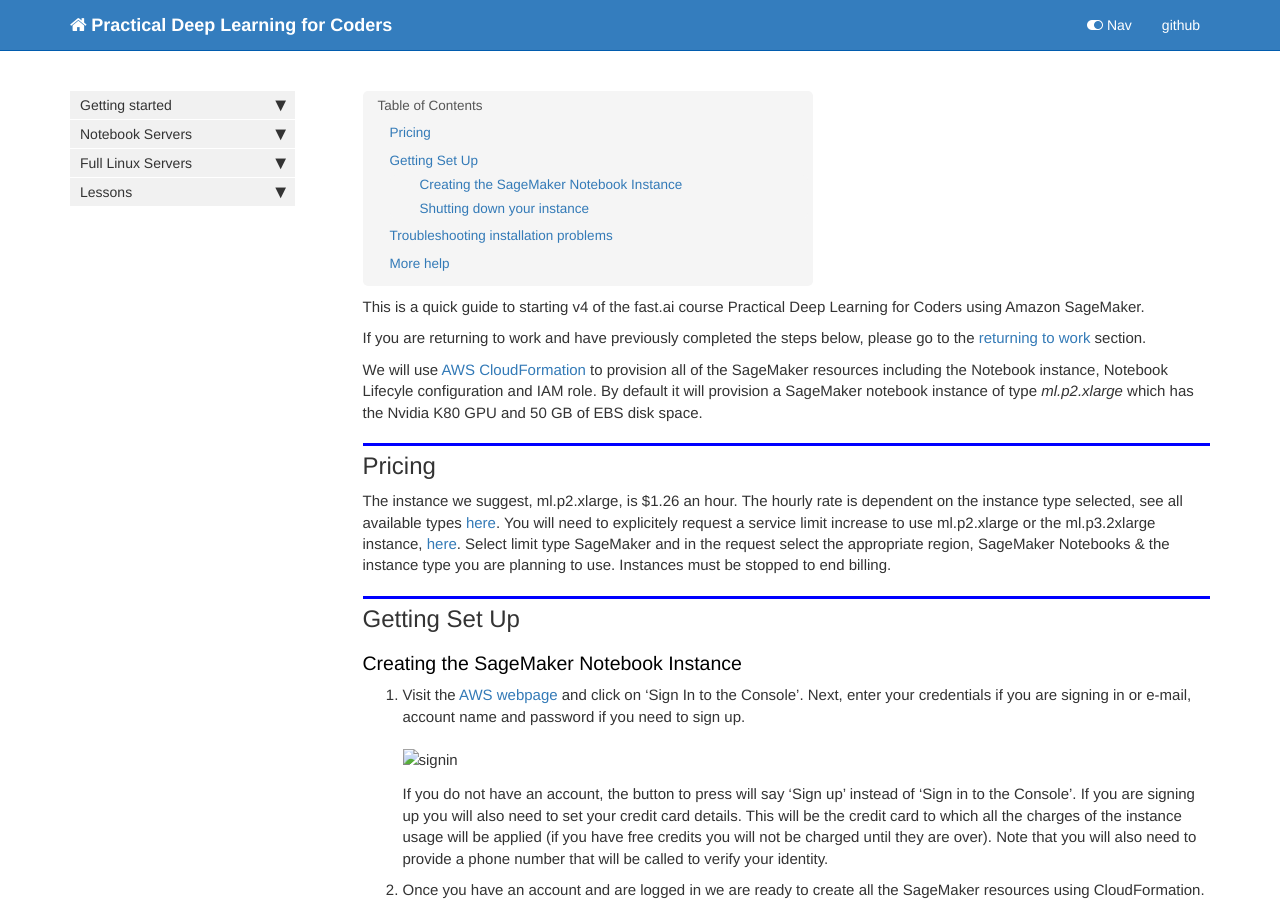
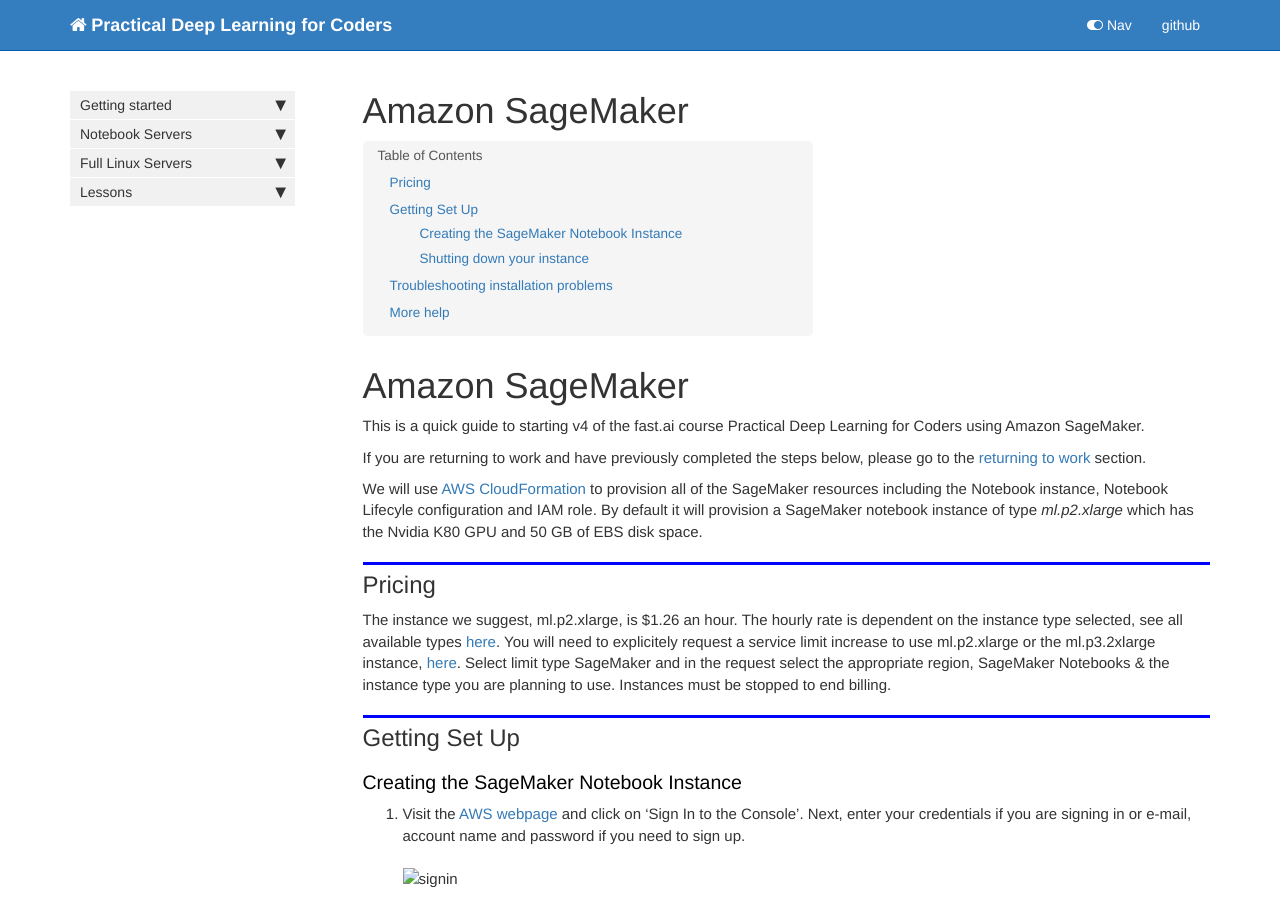
Before and after one commit to fastai/course20, a Jekyll site: the page built from docs/start_sagemaker.md, in a window 1280 px wide and 900 px high. Built offline with Jekyll 4.4.1, drawn with Linux system fonts in a browser that asks for light colours; nearby versions of some CDN libraries; our own code applies the rules of GitHub Pages for plain Markdown files; comment, search, counter and statistics services are not loaded.

Commit message:
Update start_sagemaker.md

```diff
--- a/docs/start_sagemaker.md
+++ b/docs/start_sagemaker.md
@@ -1,3 +1,4 @@
+# Amazon SageMaker
 
 This is a quick guide to starting v4 of the fast.ai course Practical Deep Learning for Coders using Amazon SageMaker.
 
```
